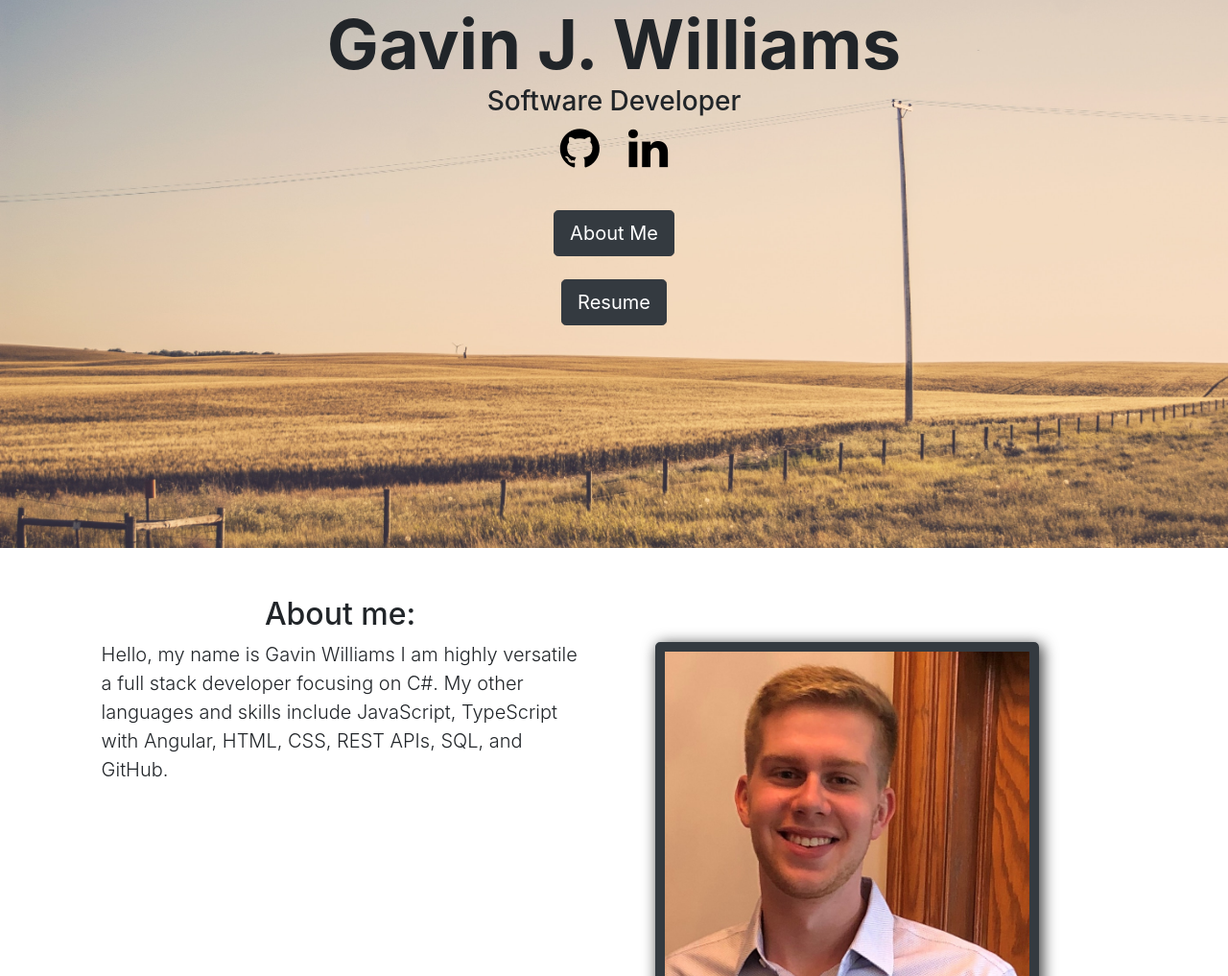
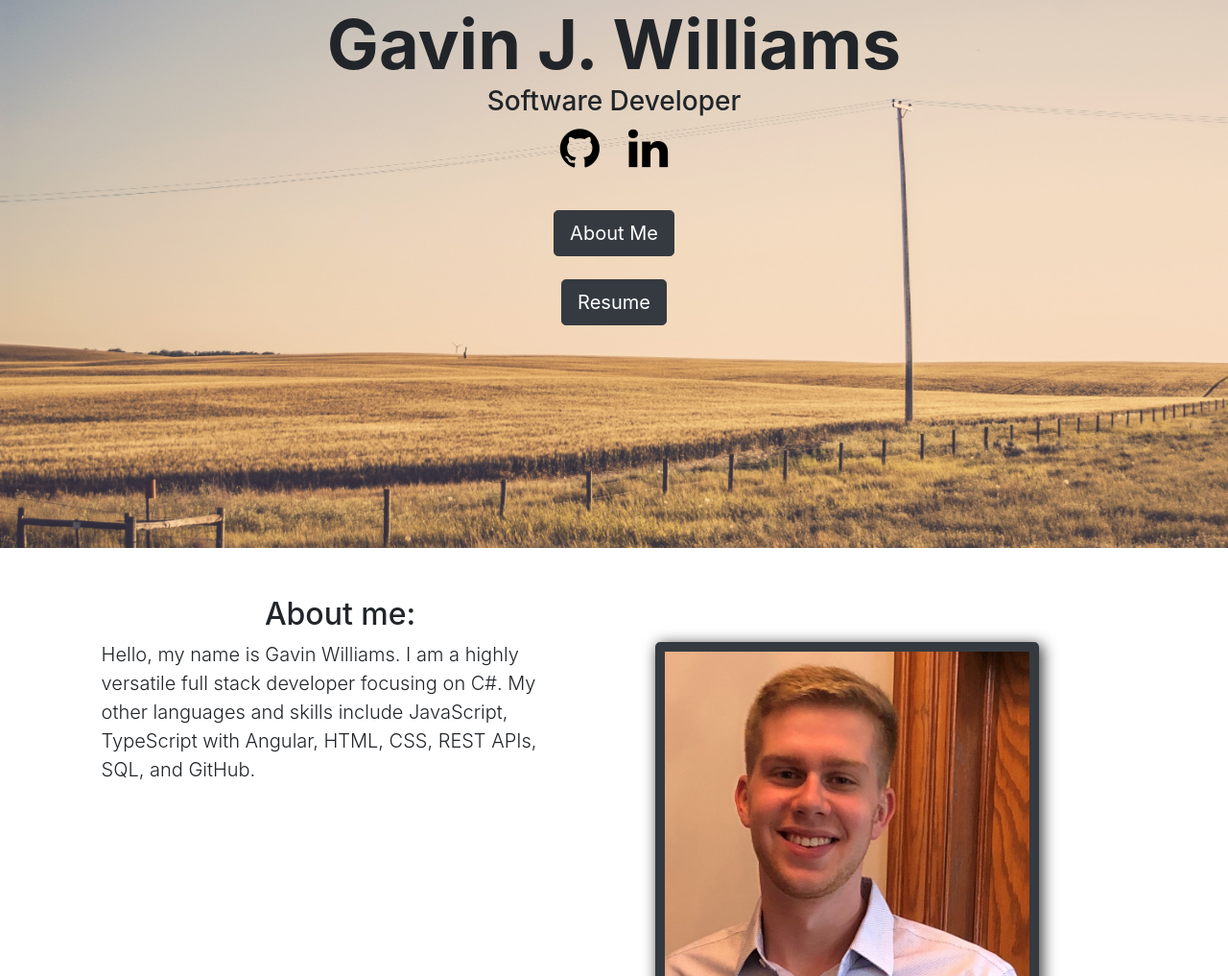
Before and after one commit to Gavjoswil/PortfolioProject, a website with bundled scripts: page index.html in a window 1280 px wide. Shown: the part 229-1246 px from the top of the page at 96% size. Built offline with nearby package versions, Linux system fonts and the light colour scheme.

Commit message:
Updated About Section

```diff
--- a/index.html
+++ b/index.html
@@ -84,7 +84,7 @@
         <div class="col-md-1"></div>
         <div class="col-md-5">
           <h2 class="text-center">About me:</h2>
-          <p class="lead">Hello, my name is Gavin Williams I am highly versatile a full stack developer focusing on C#. My other languages and skills include JavaScript, TypeScript with Angular, HTML, CSS, REST APIs, SQL, and GitHub. </p>
+          <p class="lead">Hello, my name is Gavin Williams. I am a highly versatile full stack developer focusing on C#. My other languages and skills include JavaScript, TypeScript with Angular, HTML, CSS, REST APIs, SQL, and GitHub. </p>
         </div>
         <div class="col-md-5">
           <img src="img/Headshotone.jpg" id="myphoto" class="center-block">
```
